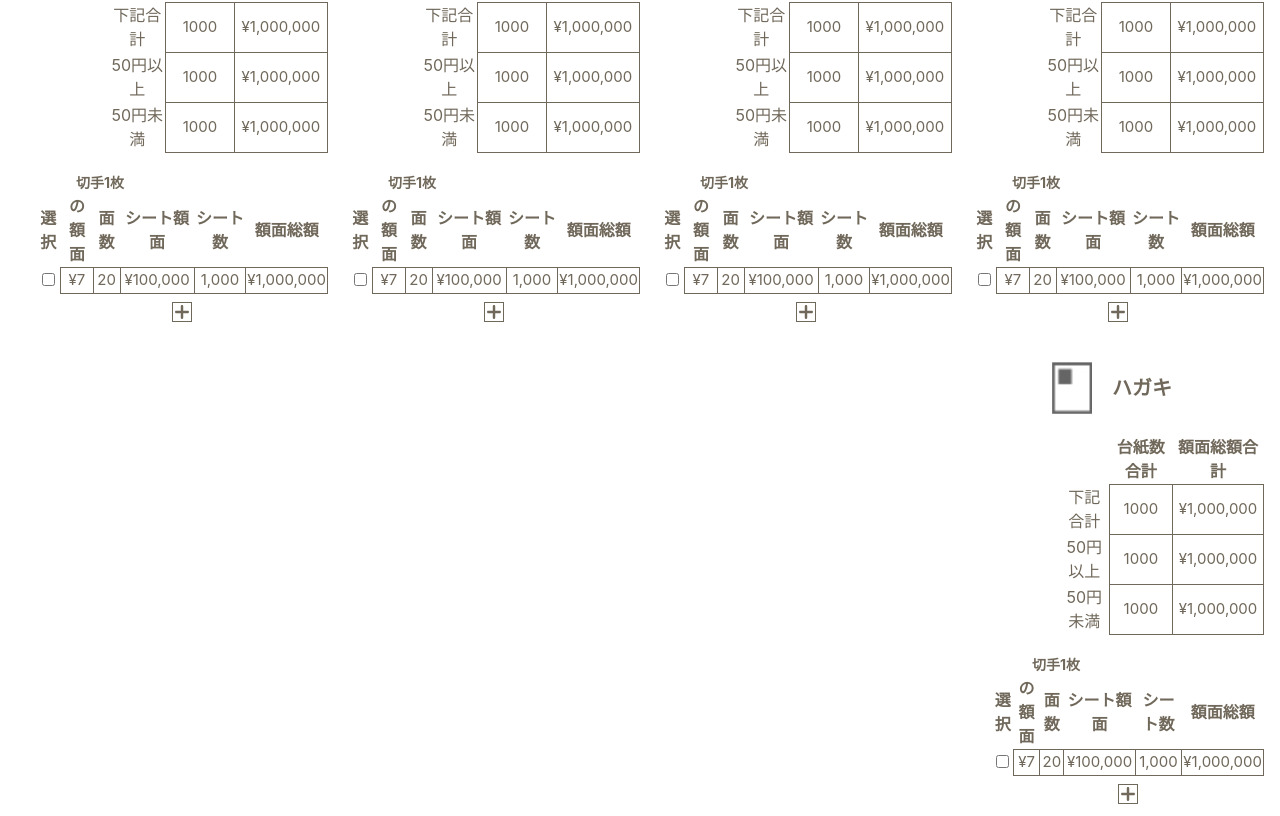
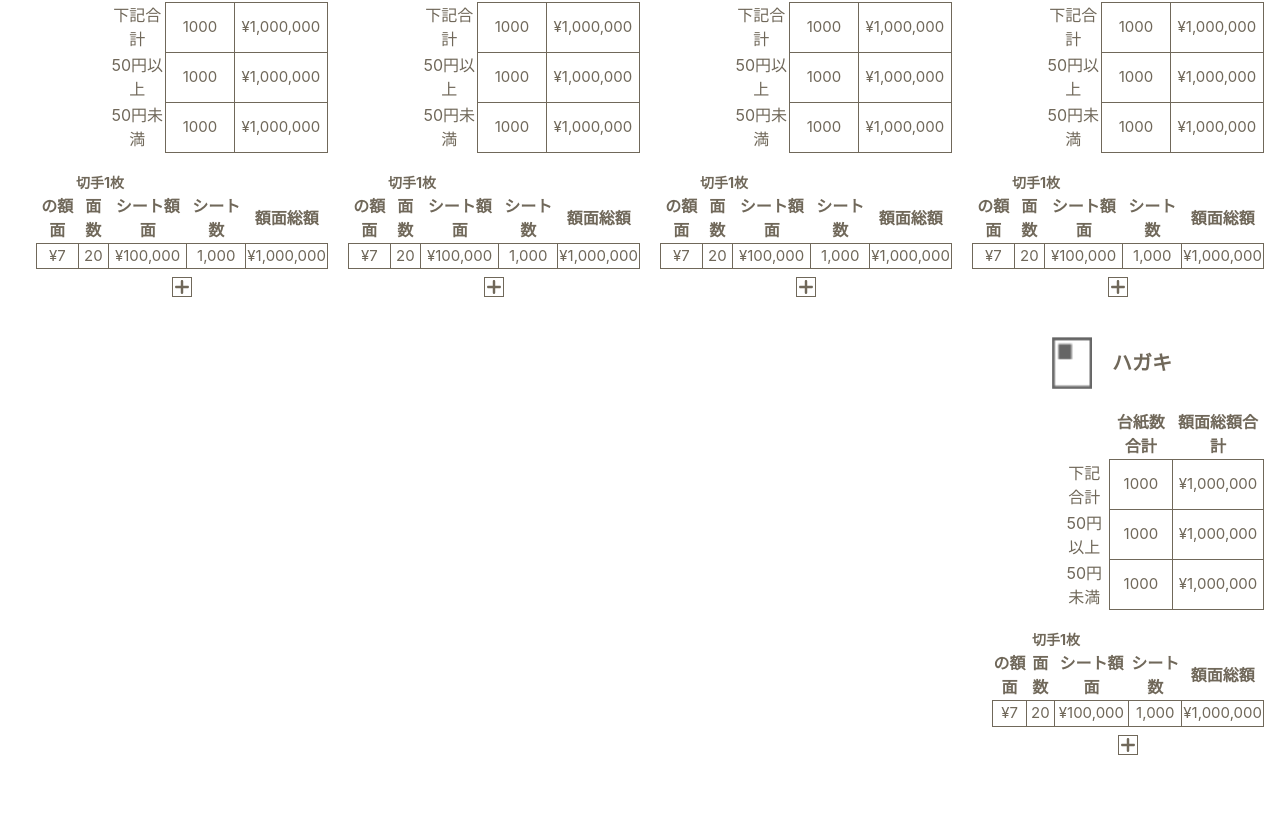
Before and after one commit to EagleToenail/Wakaba, a React (Create React App) app: page /stamprelatedinventoryapplicationform in a window 1280 px wide. Shown: the part 598-1414 px from the top of the page. After the commit the page ends 1365 px from the top, so only its background shows below. Built offline with nearby package versions, Linux system fonts and the light colour scheme.

Commit message:
user 60 ui fix

```diff
--- a/src/Pages/StampRelatedInventoryApplicationForm/stampRelatedInventoryApplicationForm.js
+++ b/src/Pages/StampRelatedInventoryApplicationForm/stampRelatedInventoryApplicationForm.js
@@ -254,7 +254,6 @@ const StampRelatedInventoryApplicationForm = () => {
                                     <table className=' text-center w-full' style={Table}>
                                         <thead>
                                             <tr>
-                                                <th >選択</th>
                                                 <th>の額面</th>
                                                 <th>面数</th>
                                                 <th >シート額面</th>
@@ -264,7 +263,6 @@ const StampRelatedInventoryApplicationForm = () => {
                                         </thead>
                                         <tbody>
                                             <tr>
-                                                <td><input type='checkbox' /></td>
                                                 <td style={Td}>¥7</td>
                                                 <td style={Td}>20</td>
                                                 <td style={Td}>¥100,000</td>
@@ -294,7 +292,6 @@ const StampRelatedInventoryApplicationForm = () => {
                                 <table className=' text-center w-full' style={Table}>
                                         <thead>
                                             <tr>
-                                                <th >選択</th>
                                                 <th>の額面</th>
                                                 <th>面数</th>
                                                 <th >シート額面</th>
@@ -304,7 +301,6 @@ const StampRelatedInventoryApplicationForm = () => {
                                         </thead>
                                         <tbody>
                                             <tr>
-                                                <td><input type='checkbox' /></td>
                                                 <td style={Td}>¥7</td>
                                                 <td style={Td}>20</td>
                                                 <td style={Td}>¥100,000</td>
@@ -334,7 +330,6 @@ const StampRelatedInventoryApplicationForm = () => {
                                 <table className=' text-center w-full' style={Table}>
                                         <thead>
                                             <tr>
-                                                <th >選択</th>
                                                 <th>の額面</th>
                                                 <th>面数</th>
                                                 <th >シート額面</th>
@@ -344,7 +339,6 @@ const StampRelatedInventoryApplicationForm = () => {
                                         </thead>
                                         <tbody>
                                             <tr>
-                                                <td><input type='checkbox' /></td>
                                                 <td style={Td}>¥7</td>
                                                 <td style={Td}>20</td>
                                                 <td style={Td}>¥100,000</td>
@@ -374,7 +368,6 @@ const StampRelatedInventoryApplicationForm = () => {
                                 <table className=' text-center w-full' style={Table}>
                                         <thead>
                                             <tr>
-                                                <th >選択</th>
                                                 <th>の額面</th>
                                                 <th>面数</th>
                                                 <th >シート額面</th>
@@ -384,7 +377,6 @@ const StampRelatedInventoryApplicationForm = () => {
                                         </thead>
                                         <tbody>
                                             <tr>
-                                                <td><input type='checkbox' /></td>
                                                 <td style={Td}>¥7</td>
                                                 <td style={Td}>20</td>
                                                 <td style={Td}>¥100,000</td>
@@ -452,7 +444,6 @@ const StampRelatedInventoryApplicationForm = () => {
                                         <table className=' text-center w-full' style={Table}>
                                         <thead>
                                             <tr>
-                                                <th >選択</th>
                                                 <th>の額面</th>
                                                 <th>面数</th>
                                                 <th >シート額面</th>
@@ -462,7 +453,6 @@ const StampRelatedInventoryApplicationForm = () => {
                                         </thead>
                                         <tbody>
                                             <tr>
-                                                <td><input type='checkbox' /></td>
                                                 <td style={Td}>¥7</td>
                                                 <td style={Td}>20</td>
                                                 <td style={Td}>¥100,000</td>
```
